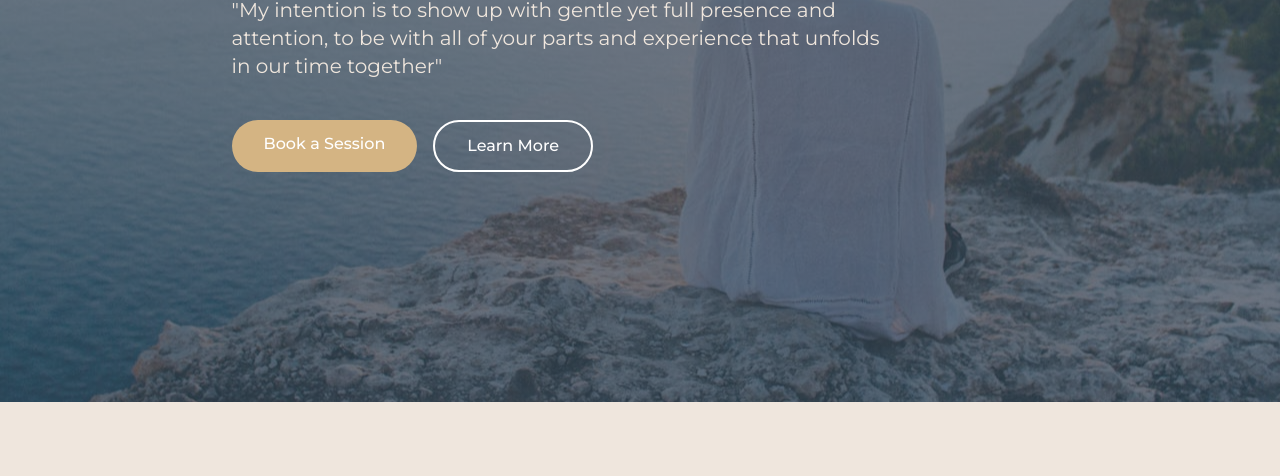
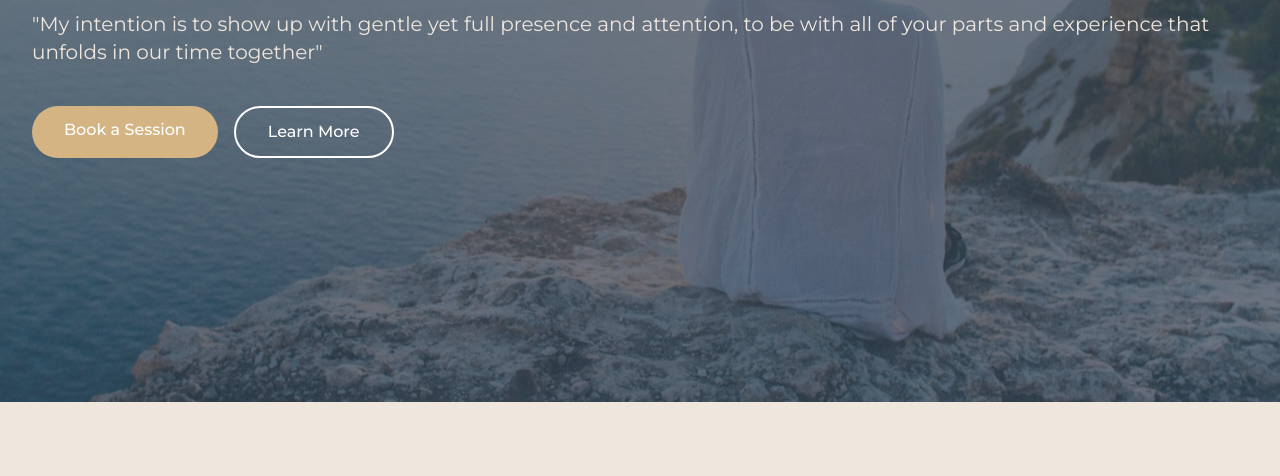
Before and after one commit to somatic-healing/therapy, a plain HTML site: page index.html in a window 1280 px wide. Shown: the part 398-874 px from the top of the page. Drawn offline with nearby package versions, Linux system fonts and the light colour scheme.

Commit message:
Update index.html

```diff
--- a/index.html
+++ b/index.html
@@ -27,6 +27,20 @@
     <script src="https://unpkg.com/feather-icons"></script>
     <link rel="stylesheet" href="https://fonts.googleapis.com/css2?family=Cormorant+Garamond:wght@400;500;600;700&family=Montserrat:wght@300;400;500&display=swap">
     <style>
+      * {
+        box-sizing: border-box;
+      }
+
+      body, html {
+        max-width: 100vw;
+        overflow-x: hidden;
+      }
+
+      .max-w-7xl,
+      .max-w-4xl,
+      .max-w-2xl {
+        max-width: 100% !important;
+      }
       body {
         font-family: 'Montserrat', sans-serif;
         background-color: #EFE6DD;
```
